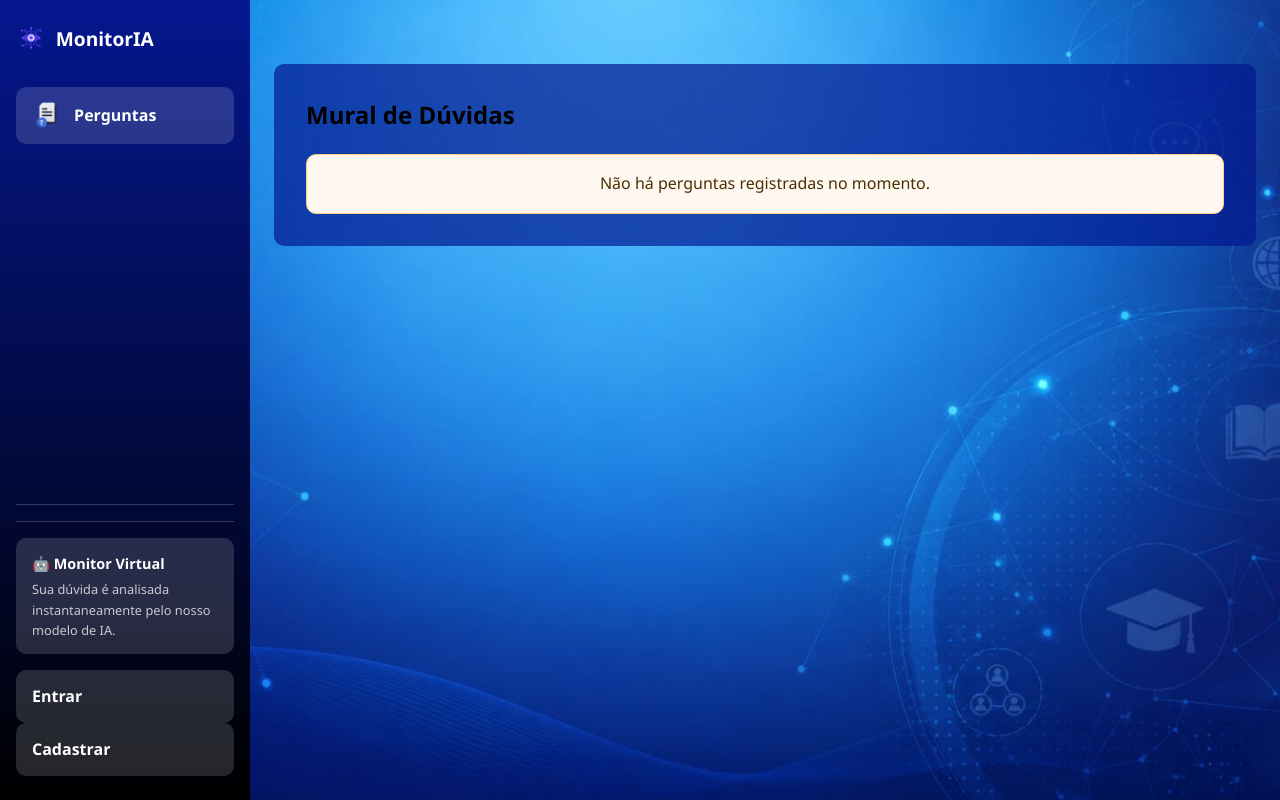
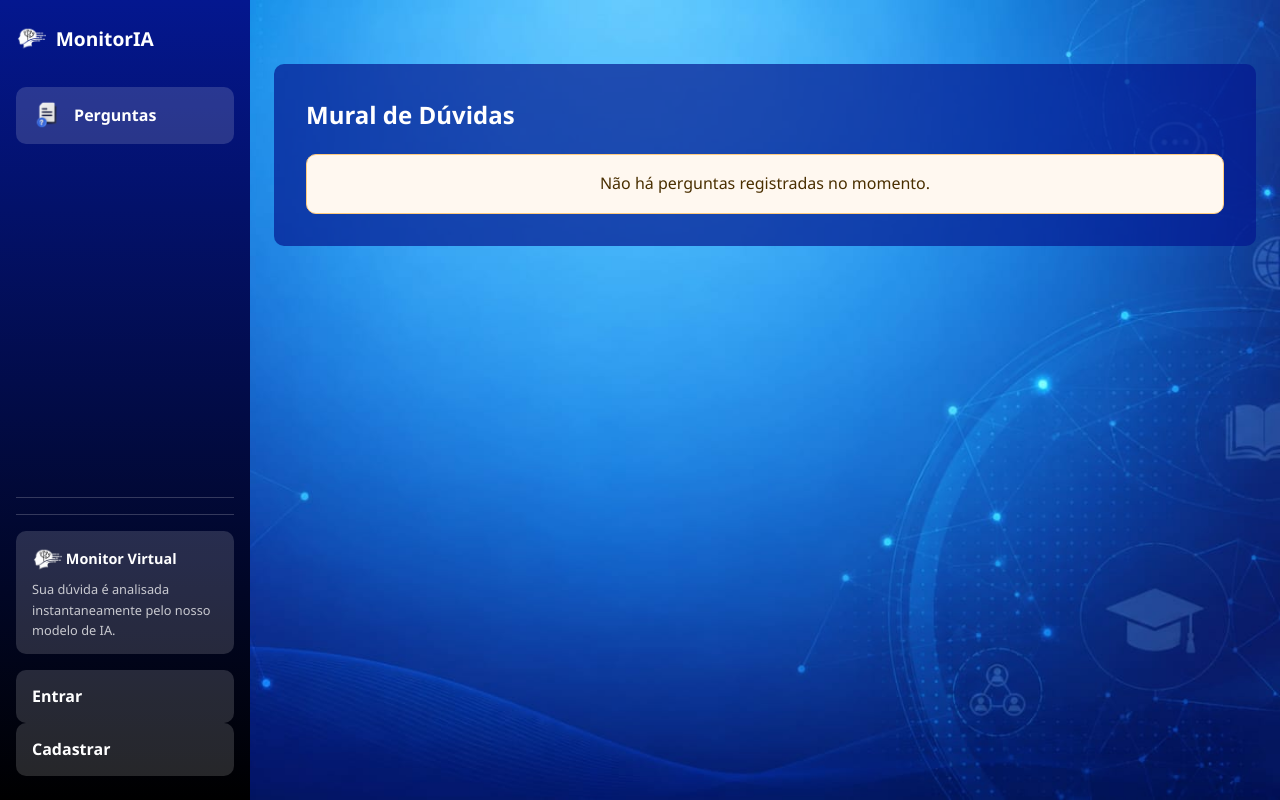
Before and after one commit to Sp4rkjpedro/MonitorIA, a Flask app: page / in a window 1280 px wide. Run offline with Flask 3, Linux system fonts and the light colour scheme.

Commit message:
ajuste na tela de monitor

```diff
--- a/static/css/estilos.css
+++ b/static/css/estilos.css
@@ -4,7 +4,7 @@
     --bg-card: #0a37b98c;
     --bg-ia: #fff8f0;
 
-    --texto-principal: #000000;
+    --texto-principal: #ffffff;
     --texto-secundario: #98c6f0;
     --texto-ia: #4a2f00;
 
--- a/templates/base.html
+++ b/templates/base.html
@@ -56,7 +56,7 @@
 
     <!-- Monitor Virtual -->
     <div style="background: rgba(255,255,255,0.15); border-radius: 10px; padding: 0.85rem 1rem; margin-bottom: 1rem;">
-        <div style="color: white; font-weight: bold; font-size: 0.9rem; margin-bottom: 0.3rem;">🤖 Monitor Virtual</div>
+        <div style="color: white; font-weight: bold; font-size: 0.9rem; margin-bottom: 0.3rem;"><img src="{{ url_for('static', filename='imagens/monitor-ia.png') }}" alt="Monitor" class="iconemonitor-ia">  Monitor Virtual</div>
         <div style="color: rgba(255,255,255,0.75); font-size: 0.8rem;">Sua dúvida é analisada instantaneamente pelo nosso modelo de IA.</div>
     </div>
 
--- a/templates/home.html
+++ b/templates/home.html
@@ -7,7 +7,7 @@
                 <a href="{{ url_for('perguntas.base') }}" style="font-size: 0.8rem; color: #a78bfa; margin-left: 10px;">✕ Limpar filtro</a>
             </h2>
         {% else %}
-            <h2 style="color: rgb(0, 0, 0); margin-bottom: 20px;">Mural de Dúvidas</h2>
+            <h2 style="color: rgb(255, 255, 255); margin-bottom: 20px;">Mural de Dúvidas</h2>
         {% endif %}
 
 
```
Also changed, not shown: templates/Modo_Monitor.html (+4 -4 lines), static/imagens/monitor-ia.png.
